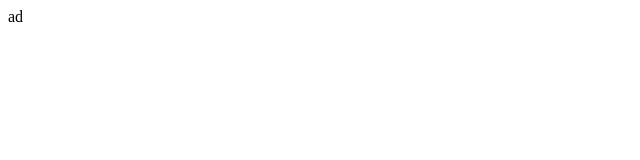
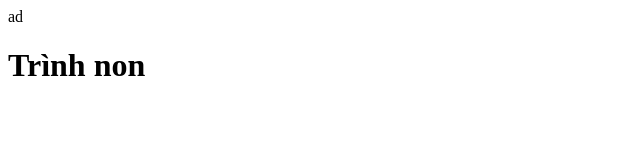
Before and after one commit to tpha26644/Demo, a plain HTML site: page index.html in a window 1280 px wide. Shown: the whole page, without its empty margins (0-640 px from the left). Drawn offline with Linux system fonts and the light colour scheme.

Commit message:
Update index.html

```diff
--- a/index.html
+++ b/index.html
@@ -8,6 +8,6 @@
 </head>
 <body>
     ad
-
+    <h1>Trình non</h1>
 </body>
 </html>
```
